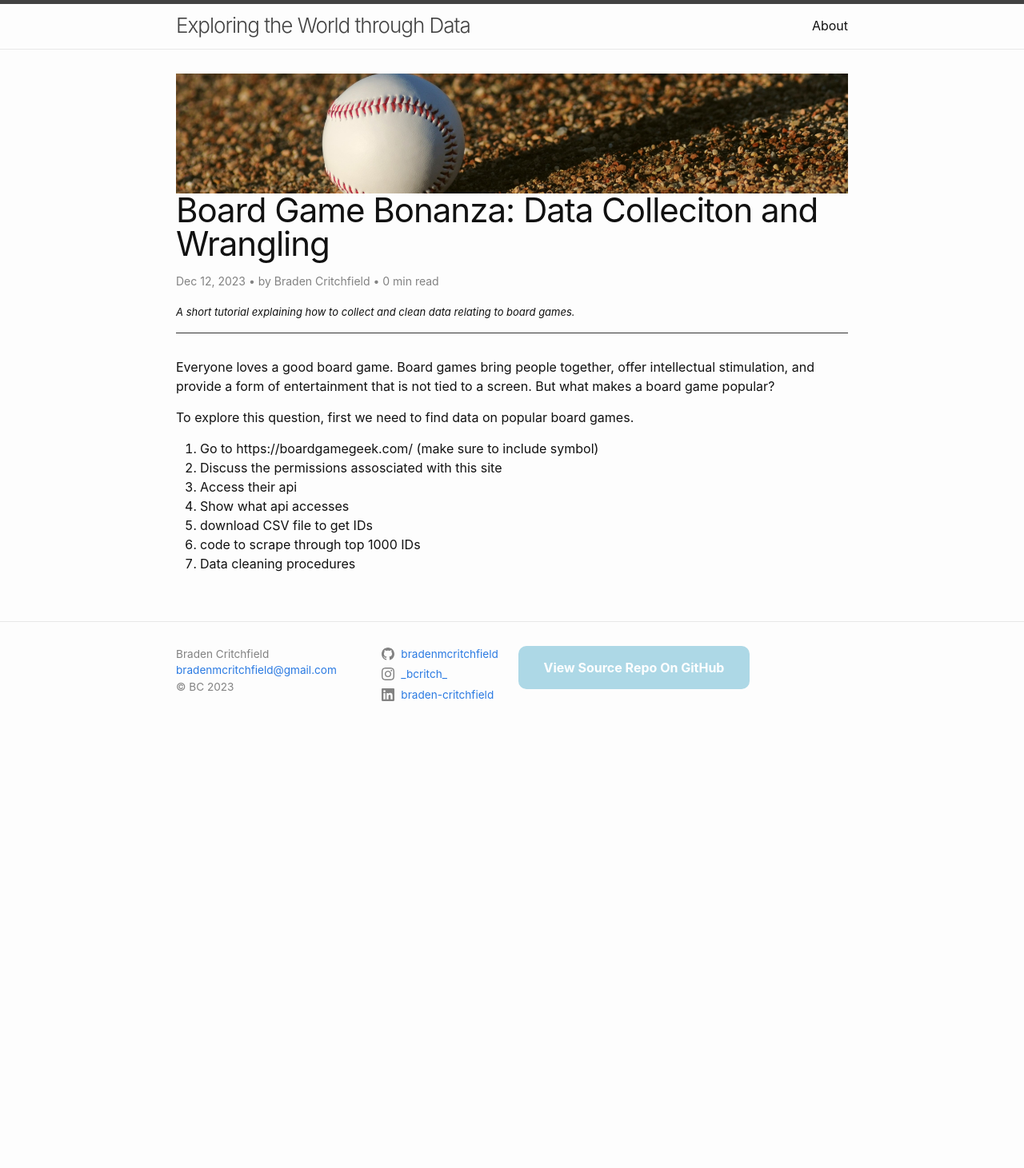
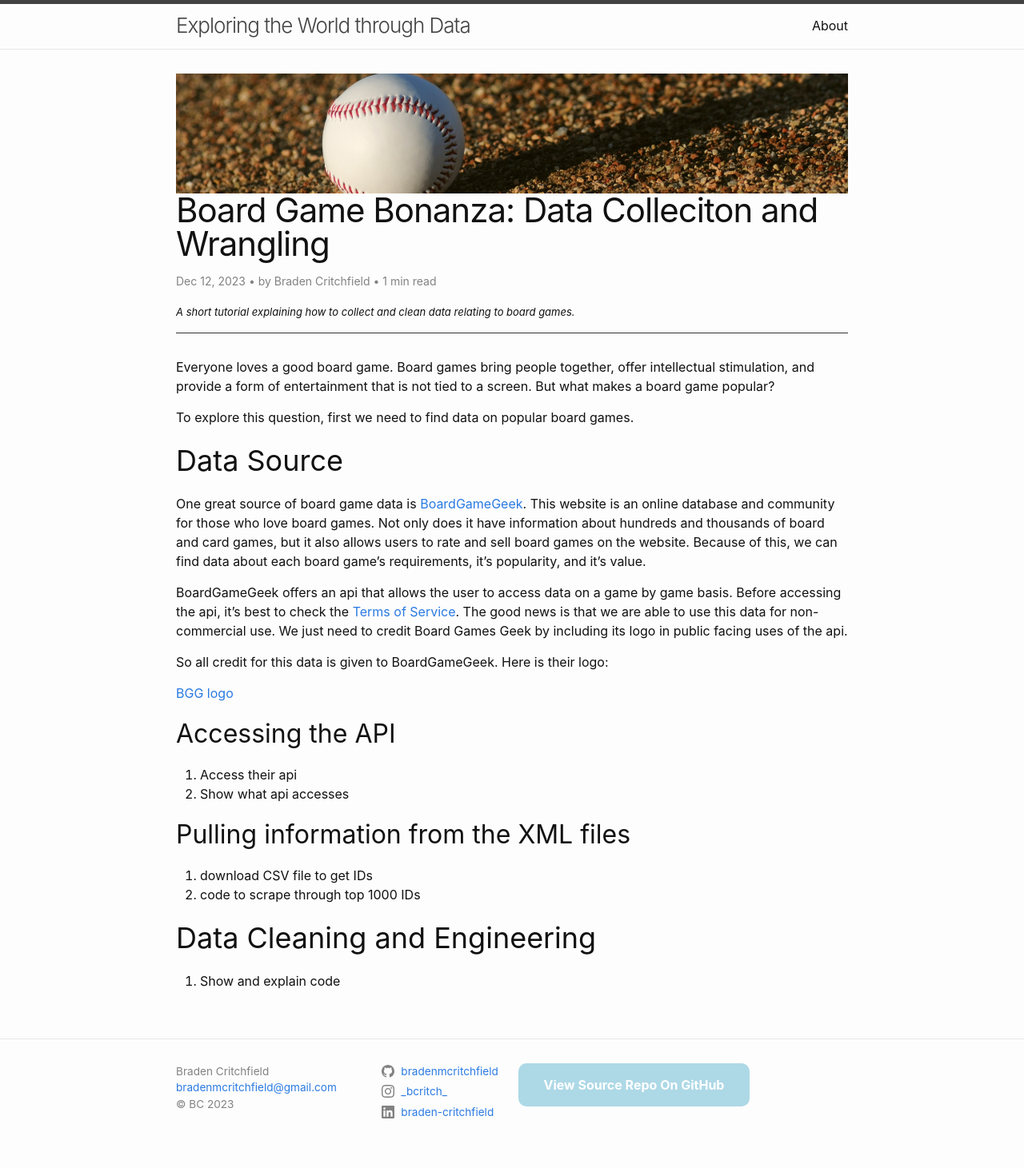
Before and after one commit to bradenmcritchfield/bradenmcritchfield.github.io, a Jekyll site: the page built from _posts/2023-12-12-Board-Game-Bonanza-Data-Collection.md, in a window 1280 px wide. Shown: the whole page at 80% size. Built offline with Jekyll 4.4.1, drawn with Linux system fonts in a browser that asks for light colours; comment, search, counter and statistics services are not loaded; before the commit the page ends 939 px from its top, so only the background shows below that.

Commit message:
Write up data source

```diff
--- a/_posts/2023-12-12-Board-Game-Bonanza-Data-Collection.md
+++ b/_posts/2023-12-12-Board-Game-Bonanza-Data-Collection.md
@@ -10,10 +10,22 @@ Everyone loves a good board game. Board games bring people together, offer intel
 
 To explore this question, first we need to find data on popular board games.
 
-1. Go to https://boardgamegeek.com/ (make sure to include symbol)
-2. Discuss the permissions assosciated with this site
-3. Access their api
-4. Show what api accesses
-5. download CSV file to get IDs
-6. code to scrape through top 1000 IDs
-7. Data cleaning procedures
+# Data Source
+One great source of board game data is [BoardGameGeek](https://boardgamegeek.com/). This website is an online database and community for those who love board games. Not only does it have information about hundreds and thousands of board and card games, but it also allows users to rate and sell board games on the website. Because of this, we can find data about each board game's requirements, it's popularity, and it's value.
+
+BoardGameGeek offers an api that allows the user to access data on a game by game basis. Before accessing the api, it's best to check the [Terms of Service](https://boardgamegeek.com/wiki/page/XML_API_Terms_of_Use#). The good news is that we are able to use this data for non-commercial use. We just need to credit Board Games Geek by including its logo in public facing uses of the api.
+
+So all credit for this data is given to BoardGameGeek. Here is their logo:
+
+[BGG logo](../../assets/images/BGG.webp)
+
+## Accessing the API
+4. Access their api
+5. Show what api accesses
+
+## Pulling information from the XML files
+7. download CSV file to get IDs
+8. code to scrape through top 1000 IDs
+
+# Data Cleaning and Engineering
+10. Show and explain code
```
